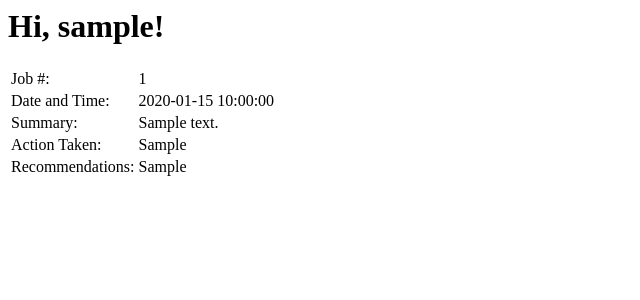
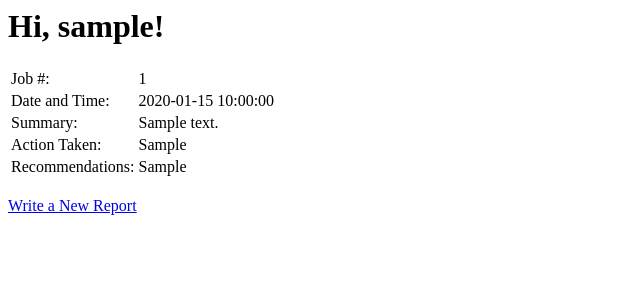
Before and after one commit to slotterback/burnerlog, a Flask app: page / in a window 1280 px wide. Shown: the part 223-523 px from the top of the page, without its empty margins (0-640 px from the left). Run offline with Flask 2, Linux system fonts and the light colour scheme; a user stored in the database is signed in; tables that the repository leaves empty hold one stand-in row (values such as "Sample post"); some libraries are stand-ins or nearby versions.

Commit message:
Add link to report writing page on index page

```diff
--- a/app/templates/main/index.html
+++ b/app/templates/main/index.html
@@ -5,4 +5,5 @@
     {% for report in reports %}
         {% include '_report.html' %}<br>
     {% endfor %}
+    <a href="{{ url_for('main.write_report') }}">Write a New Report</a>
 {% endblock %}
```
Also changed, not shown: app/models.py (line endings or trailing spaces).
